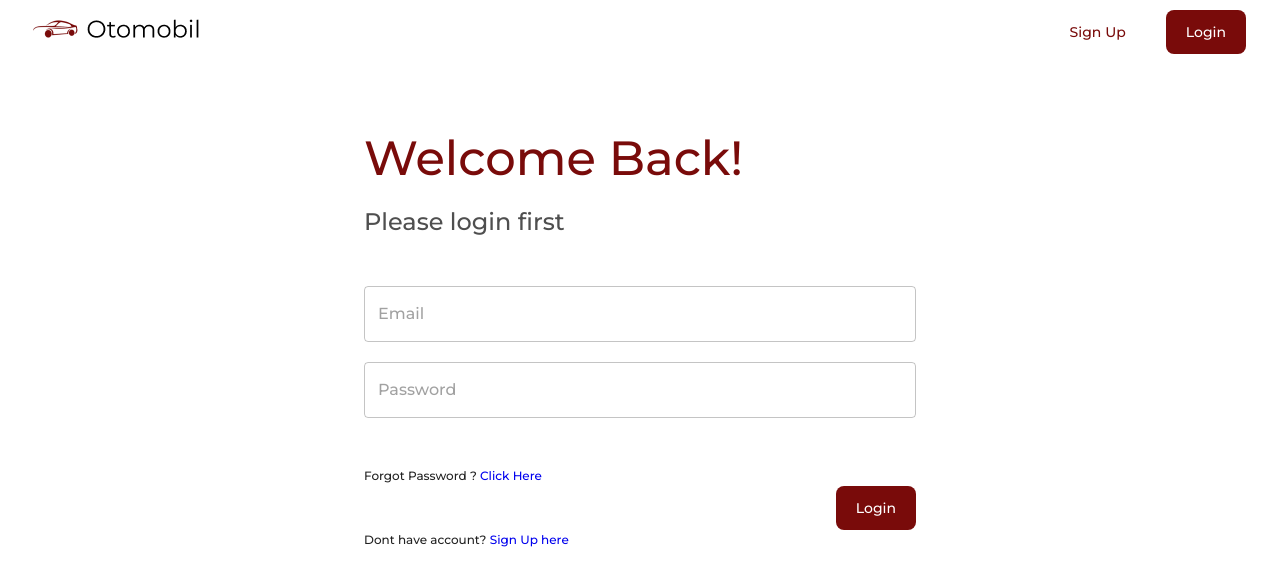
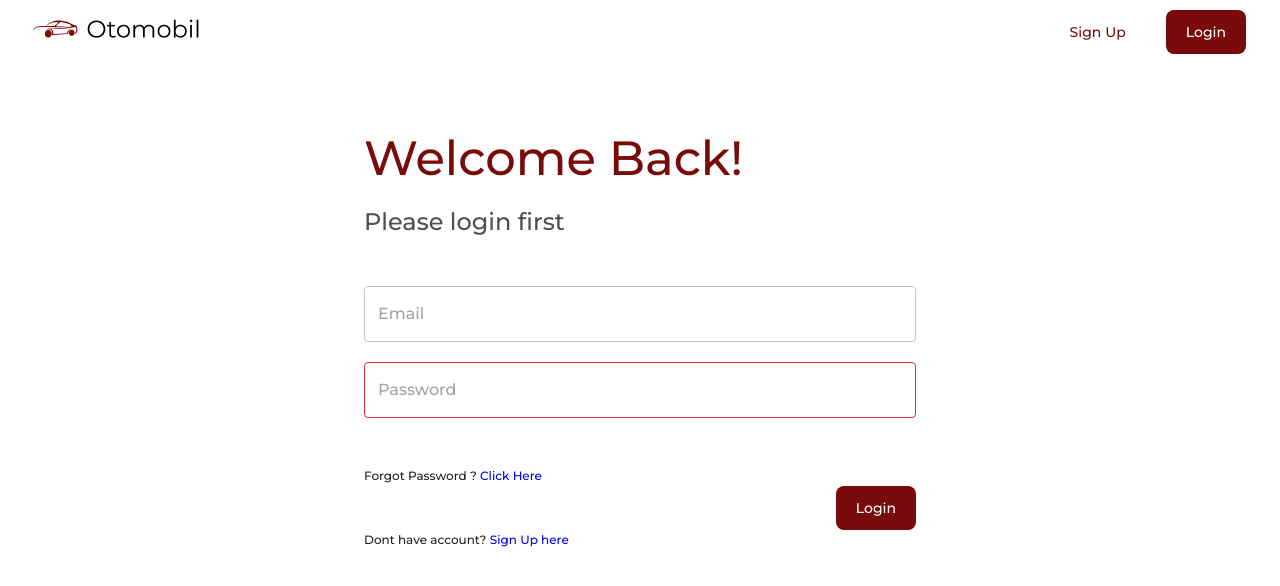
Before and after one commit to maelakhi/AutomobilFEProject, a React (Vite) app: page /login in a window 1280 px wide. Shown: the top 586 px of the page. Built offline with nearby package versions, Linux system fonts and the light colour scheme.

Commit message:
add Routing and context Navbar
delete comment and add context for navbar

```diff
--- a/src/Pages/Login/index.jsx
+++ b/src/Pages/Login/index.jsx
@@ -53,7 +53,7 @@ const Login = () => {
                                 placeholder='Email'
                                 handleState={setEmail}
                                 radiusBorder="md"
-                                // required={true}
+                                required={true}
                             />
                             <Input
                                 name='password'
@@ -61,9 +61,9 @@ const Login = () => {
                                 placeholder='Password'
                                 handleState={setPassword}
                                 radiusBorder="md"
-                                // error={!validation?.value}
-                                // messageValidation={!validation?.value ? validation?.message : null}
-                                // required={true}
+                                error={!validation?.value}
+                                messageValidation={!validation?.value ? validation?.message : null}
+                                required={true}
                             />
                         </div>
                     </Item>
```
